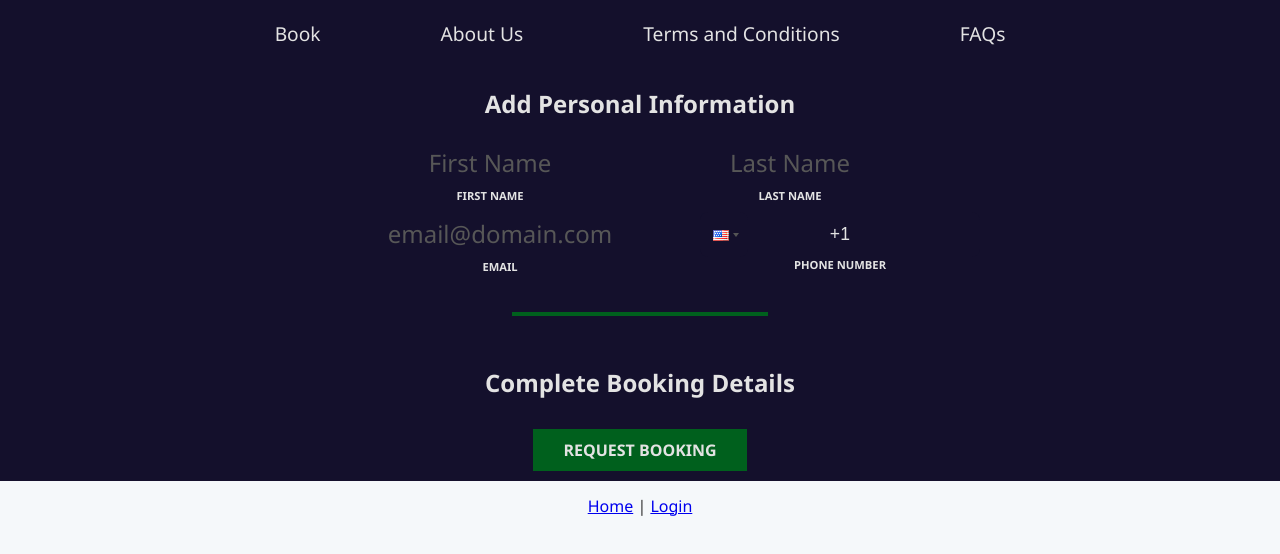
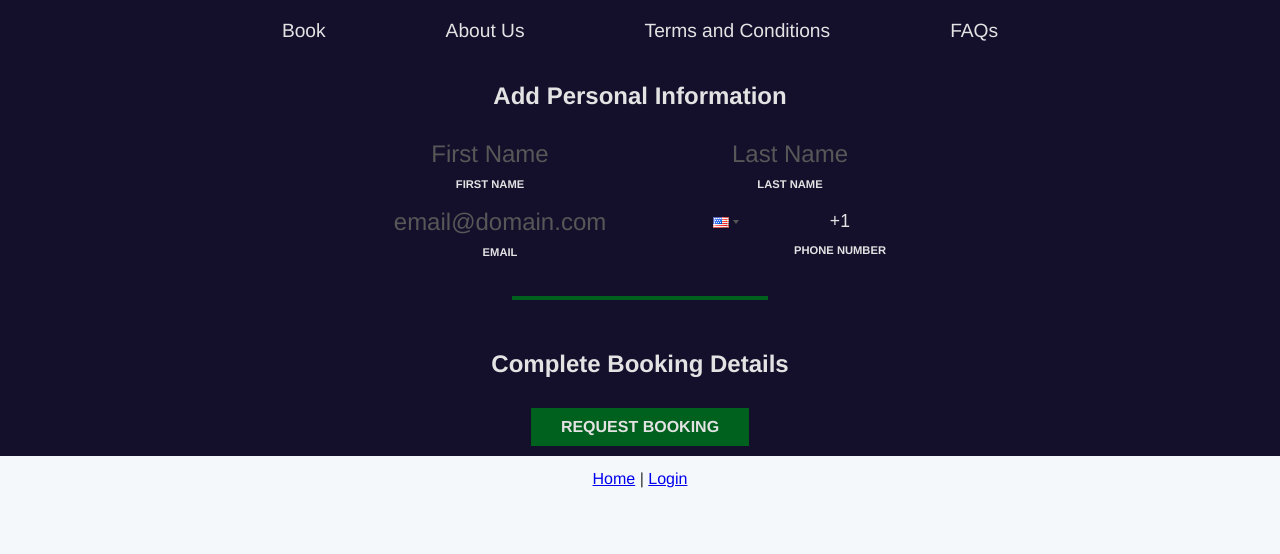
Before and after one commit to kmjohnsen/Costa-Rica-NW, a React (Create React App) app in the folder frontend/: page /requestbooking in a window 1280 px wide. Shown: the top 554 px of the page. Built offline with nearby package versions, Linux system fonts and the light colour scheme.

Commit message:
Changed Segoe UI to Helvetica Neue in index.css

```diff
--- a/frontend/src/index.css
+++ b/frontend/src/index.css
@@ -11,7 +11,7 @@
 
 body {
   margin: 0;
-  font-family: "Segoe UI";
+  font-family: "Helvetica Neue", Arial, sans-serif;
   -webkit-font-smoothing: antialiased;
   -moz-osx-font-smoothing: grayscale;
   margin: 0;
@@ -92,7 +92,7 @@ body {
   color: var(--text-color);
   text-decoration: none;
   font-size: 1.2rem;
-  font-family: "Segoe UI";
+  font-family: "Helvetica Neue", Arial, sans-serif;
 }
 
 .active-link {
@@ -100,7 +100,7 @@ body {
   color: var(--text-color);
   text-decoration: none;
   font-size: 1.2rem;
-  font-family: "Segoe UI";
+  font-family: "Helvetica Neue", Arial, sans-serif;
 }
 
 .active-link::after {
@@ -120,7 +120,7 @@ body {
   word-wrap: break-word; /* Supports older browsers */
   white-space: normal; /* Prevents the text from continuing on one line */
   background-color: var(--dark-background);
-  font-family: "Segoe UI";
+  font-family: "Helvetica Neue", Arial, sans-serif;
   color: var(--text-color);
   border: none;
   border: none;
@@ -137,7 +137,7 @@ body {
   justify-content: center;
   width: 100%;
   overflow-y: auto;
-  font-family: "Segoe UI";
+  font-family: "Helvetica Neue", Arial, sans-serif;
   margin: 0 auto; /* Center the hero-section within the page */
 }
 
@@ -156,7 +156,7 @@ body {
 .flex-container input::placeholder {
   color: var(--text-color); /* White color for placeholder text */
   opacity: 1; /* Ensures full visibility of placeholder text */
-  font-family: "Segoe UI";
+  font-family: "Helvetica Neue", Arial, sans-serif;
 }
 
 .flex-container-completebooking {
@@ -195,7 +195,7 @@ body {
   flex-direction: column;
   margin-bottom: 4px; /* Space below the box */
   align-items: center;
-  font-family: "Segoe UI";
+  font-family: "Helvetica Neue", Arial, sans-serif;
 }
 
 .input-container-bottom {
@@ -206,19 +206,19 @@ body {
   flex-direction: column;
   margin-bottom: 4px; /* Space below the box */
   align-items: center;
-  font-family: "Segoe UI";
+  font-family: "Helvetica Neue", Arial, sans-serif;
 }
 
 .input-container input::placeholder {
   color: var(--placeholder-color); /* White color for placeholder text */
   opacity: 1; /* Ensures full visibility of placeholder text */
-  font-family: "Segoe UI";
+  font-family: "Helvetica Neue", Arial, sans-serif;
 }
 
 .input-container-hero input::placeholder {
   color: var(--text-color); /* White color for placeholder text */
   opacity: 1; /* Ensures full visibility of placeholder text */
-  font-family: "Segoe UI";
+  font-family: "Helvetica Neue", Arial, sans-serif;
 }
 
 .input-container-green {
@@ -230,7 +230,7 @@ body {
   flex-direction: column;
   margin-bottom: 4px; /* Space below the box */
   align-items: center;
-  font-family: "Segoe UI";
+  font-family: "Helvetica Neue", Arial, sans-serif;
 }
 
 .input-container-light {
@@ -242,7 +242,7 @@ body {
   flex-direction: column;
   margin-bottom: 0px; /* Space below the box */
   align-items: center;
-  font-family: "Segoe UI";
+  font-family: "Helvetica Neue", Arial, sans-serif;
 }
 
 .input-container label {
@@ -326,7 +326,7 @@ input[type="search"]::-webkit-calendar-picker-indicator {
   padding: 10px 30px;
   font-size: 1rem;
   margin-bottom: 10px; /* Space between label and input */
-  font-family: "Segoe UI";
+  font-family: "Helvetica Neue", Arial, sans-serif;
 }
 
 .cancel-button {
@@ -339,7 +339,7 @@ input[type="search"]::-webkit-calendar-picker-indicator {
   padding: 10px 30px;
   font-size: 1rem;
   margin-bottom: 10px; /* Space between label and input */
-  font-family: "Segoe UI";
+  font-family: "Helvetica Neue", Arial, sans-serif;
   border-radius: 0;
 }
 
@@ -407,7 +407,7 @@ input[type="search"]::-webkit-calendar-picker-indicator {
   color: #333;
   cursor: pointer;
   user-select: none;
-  font-family: "Segoe UI";
+  font-family: "Helvetica Neue", Arial, sans-serif;
 }
 
 .styled-checkbox:before {
```
Also changed, not shown: 1 other file (tests, documents, lock files or other folders).
